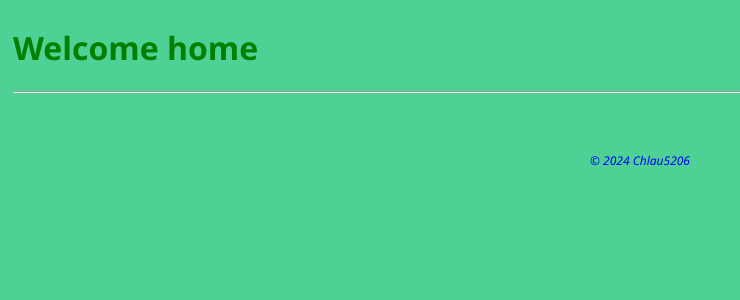
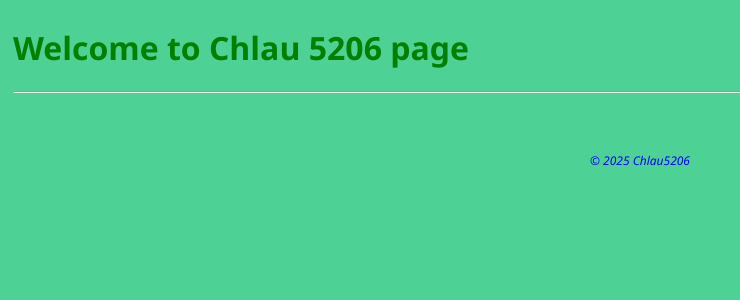
Before and after one commit to chlau5206/ChlauApp, a Python web app: template templates/home.html in a window 1280 px wide. Shown: the part 47-347 px from the top of the page, without its empty margins (0-740 px from the left). Run offline with Jinja, Linux system fonts and the light colour scheme; the template is opened without the code that fills it, so the values that code supplies are empty.

Commit message:
Add main blueprint to the project

```diff
--- a/templates/contact.html
+++ b/templates/contact.html
@@ -5,7 +5,7 @@ Flask Exercise -- Contact page --
 {% block content %}
 <div class="container">
     <h1>Contact Us</h1>
-    <form method="POST" action="{{ url_for('home') }}">
+    <form method="POST" action="{{ url_for('main.home') }}">
         {{ form.csrf_token }}
         <p>
             {{ form.name.label }}
--- a/templates/home.html
+++ b/templates/home.html
@@ -4,6 +4,11 @@ Home page -- Flask exercise --
 {% endblock %}
 {% block content %}
 <p>
-    <h1>Welcome home</h1>
+    <h1>Welcome to Chlau 5206 page</h1>
+    <ul>
+        {% for item in items %}
+        <li>{{ item.name }}</li>
+        {% endfor %}
+    </ul>
 </p>
 {% endblock %}
--- a/templates/layout.html
+++ b/templates/layout.html
@@ -2,14 +2,14 @@
 <html>
     <head>
         <meta charset="utf-8" />
-        <title>{% block title %}{% endblock %}</title>
+        <title>{% block title %}ChlauApp 5206{% endblock %}</title>
         <link rel="stylesheet" type="text/css" href="{{ url_for('static', filename='site.css')}}" />
 
         <div class="navbar">
-            <a href="{{ url_for('home') }}" class="navbar-brand">ChLau5206</a>
-            <a href="{{ url_for('exchangeRate') }}" class="navbar-item">Exchange Rate</a>
-            <a href="{{ url_for('about') }}" class="navbar-item">About</a>
-            <a href="{{ url_for('contact') }}" class="navbar-item">Contact Us</a>
+            <a href="{{ url_for('main.home') }}" class="navbar-brand">ChLau5206</a>
+            <a href="{{ url_for('main.exchangeRate') }}" class="navbar-item">Exchange Rate</a>
+            <a href="{{ url_for('main.about') }}" class="navbar-item">About</a>
+            <a href="{{ url_for('main.contact') }}" class="navbar-item">Contact Us</a>
         </div>
     </head>
     <body>
@@ -18,7 +18,7 @@
             {% endblock %}
             <hr/>
             <footer>
-                <p>&copy; 2024 Chlau5206</p>
+                <p>&copy; 2025 Chlau5206</p>
             </footer>
         </div>
     </body>
```
Also changed, not shown: __init__.py (+10 -19 lines), admin.py (+9 -5 lines), models.py (+13 -0 lines), views.py (+8 -12 lines).
